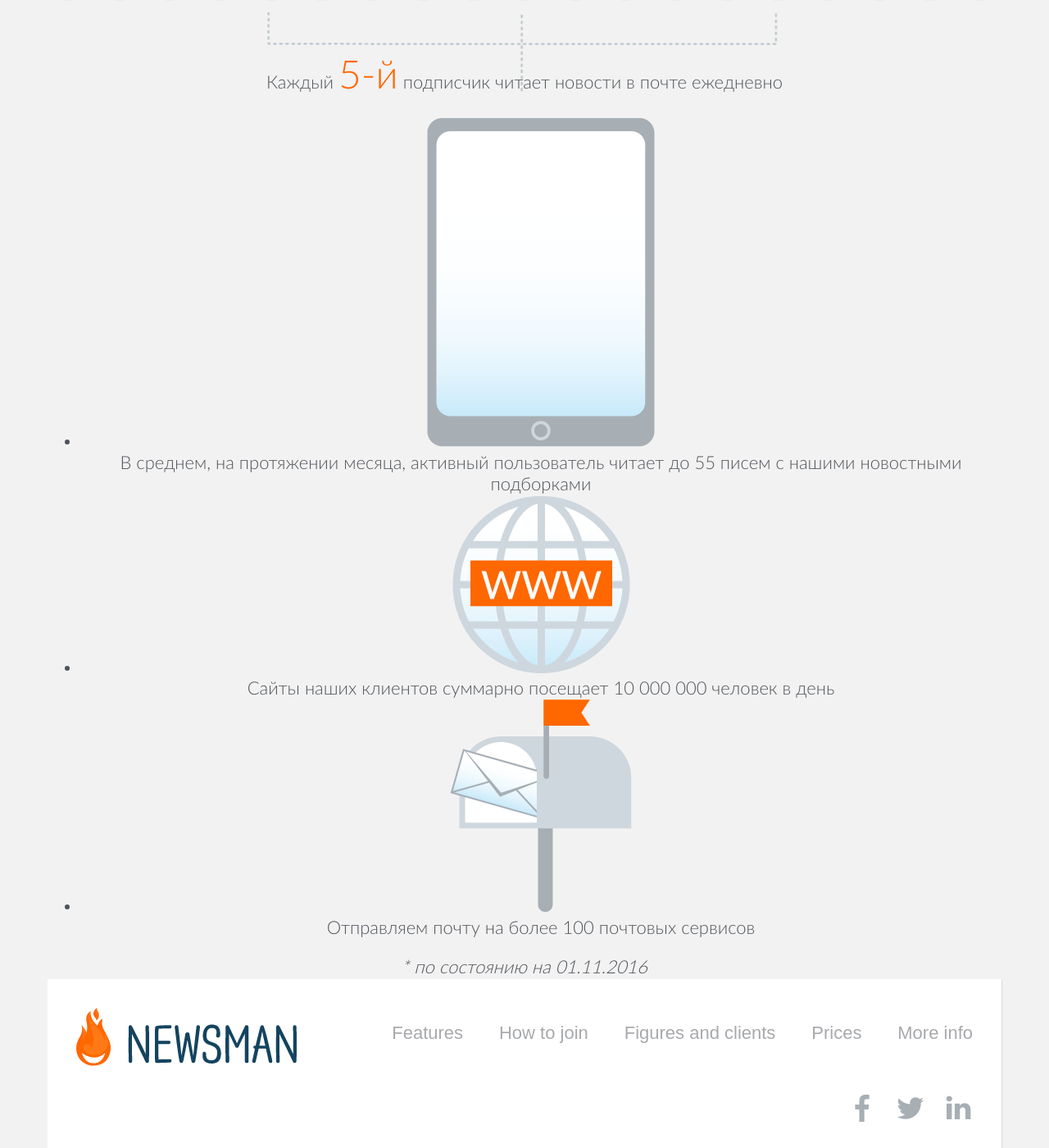
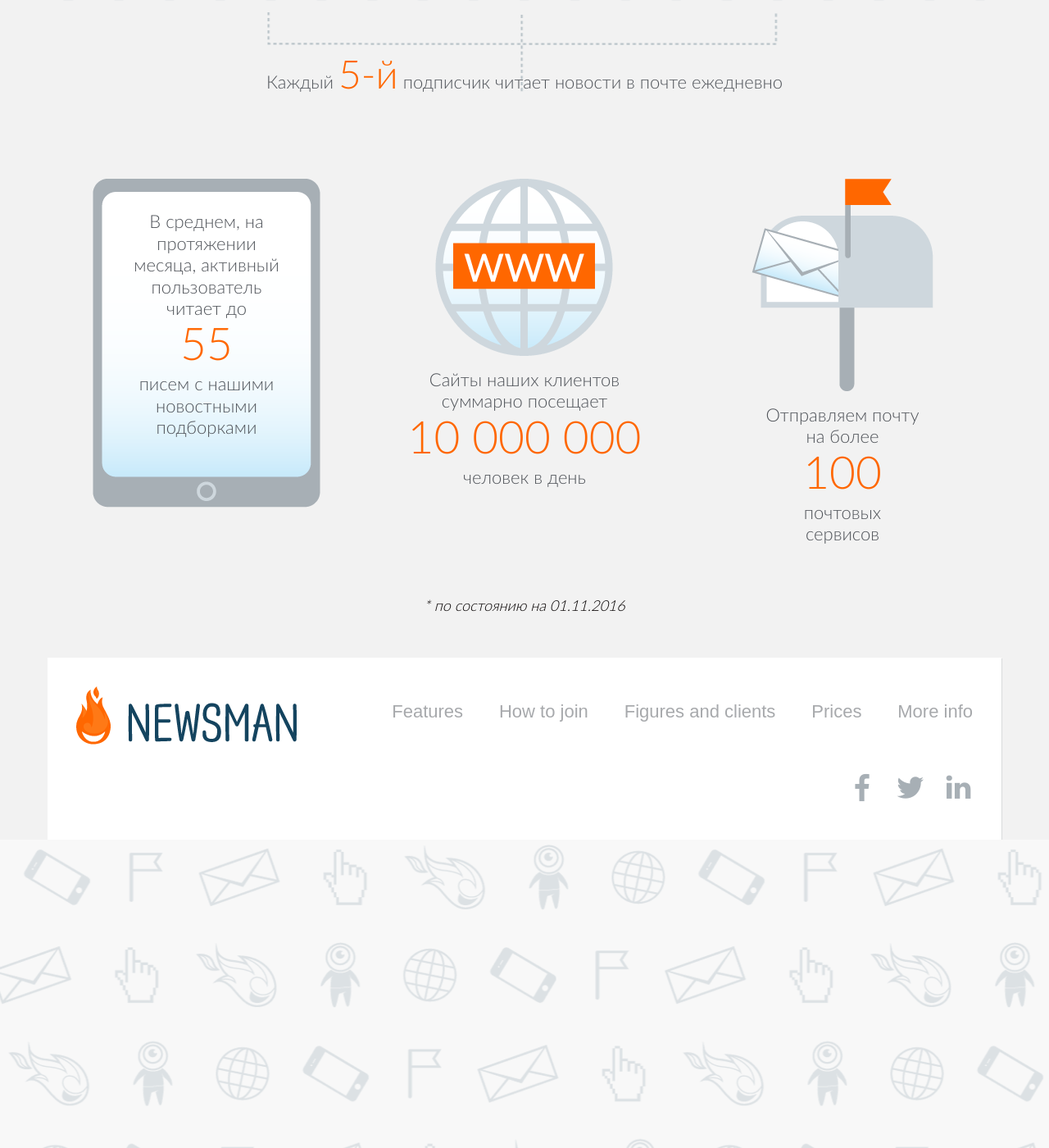
Before and after one commit to rooooster/newsman, a Jekyll site: the page built from _pages/home.md, in a window 1280 px wide and 1400 px high, scrolled down 5616 px. Shown: the whole window at 82% size. Built offline with Jekyll 4.4.1, drawn with Linux system fonts in a browser that asks for light colours.

Commit message:
styling statistics__footer

```diff
--- a/_components/Statistics/index.html
+++ b/_components/Statistics/index.html
@@ -2,37 +2,38 @@
 
     <h2 class="statistics__title">Figures and clients*</h2>
 
+    <div class="statistics__header">
         <img src="{{ site.baseurl }}/assets/img/content/newsman-happy.png" alt="...">
-
         <ul>
             <li><p>981 728 подписалось на новостные рассылки</p></li>
             <li><p>27 281 952 Breaking news отправлено</p></li>
             <li><p>229 615 803 писем отправлено</p></li>
             <li><p>524 941 845 новостей проанализировано</p></li>
         </ul>
-
         <img src="{{ site.baseurl }}/assets/img/content/statistics-mails.png" alt="...">
+    </div>
 
     <div class="statistics__customers">
         <!-- <img src="{{ site.baseurl }}/assets/img/content/statistics-customers.png" alt="..."> -->
-        <h4>Каждый <span>5-й</span> подписчик читает новости в почте ежедневно</h4>
+        <h4>Каждый <large>5-й</large> подписчик читает новости в почте ежедневно</h4>
     </div>
 
+    <div class="statistics__footer">
         <ul>
             <li>
                 <img src="{{ site.baseurl }}/assets/img/content/statistics-tablet.png" alt="...">
-            <p>В среднем, на протяжении месяца, активный пользователь читает до 55 писем с нашими новостными подборками</p>
+                <p>В среднем, на протяжении месяца, активный пользователь читает до<large>55</large>писем с нашими новостными подборками</p>
             </li>
             <li>
                 <img src="{{ site.baseurl }}/assets/img/content/statistics-world.png" alt="...">
-            <p>Сайты наших клиентов суммарно посещает 10 000 000 человек в день</p>
+                <p>Сайты наших клиентов<br>суммарно посещает<large>10 000 000</large>человек в день</p>
             </li>
             <li>
                 <img src="{{ site.baseurl }}/assets/img/content/statistics-mailbox.png" alt="...">
-            <p>Отправляем почту на более 100 почтовых сервисов</p>
+                <p>Отправляем почту<br>на более<large>100</large>почтовых<br>сервисов</p>
             </li>
         </ul>
-
-    <p><em>* по состоянию на 01.11.2016</em></p>
+        <p><small><em>* по состоянию на 01.11.2016</em></small></p>
+    </div>
 
 </div>
```
Also changed, not shown: _components/Statistics/style.scss (+67 -3 lines), assets/css/main.css. Lines whose indentation alone changed are shown as unchanged.
